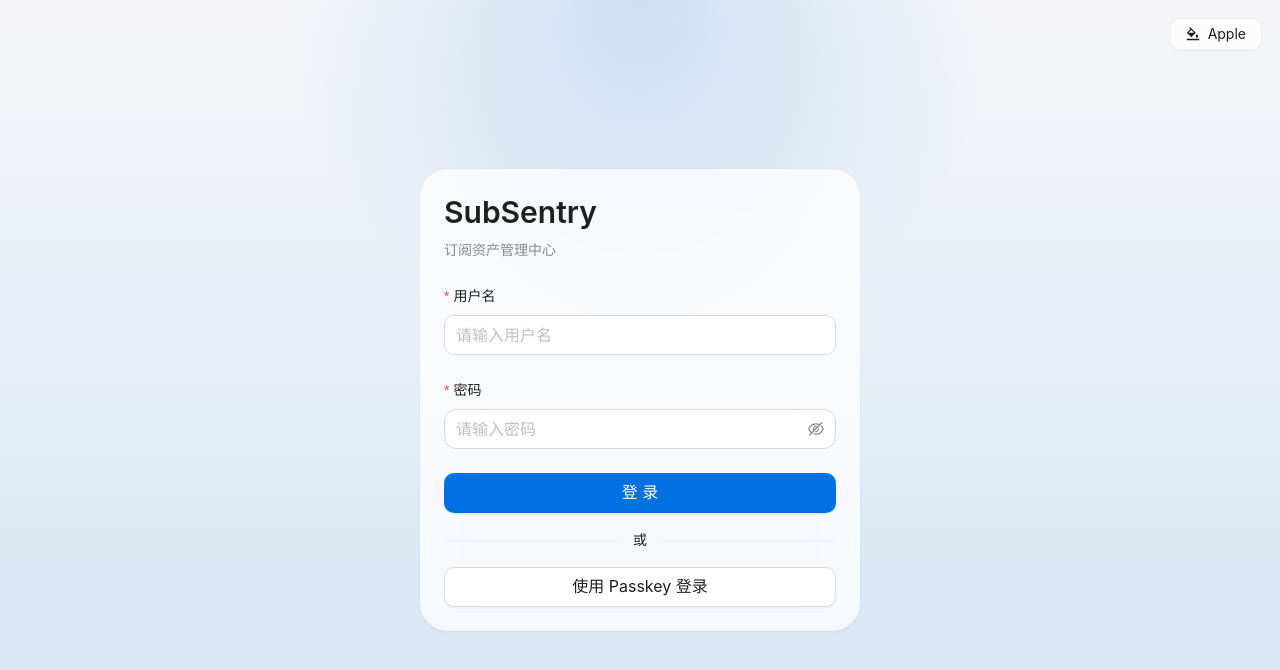
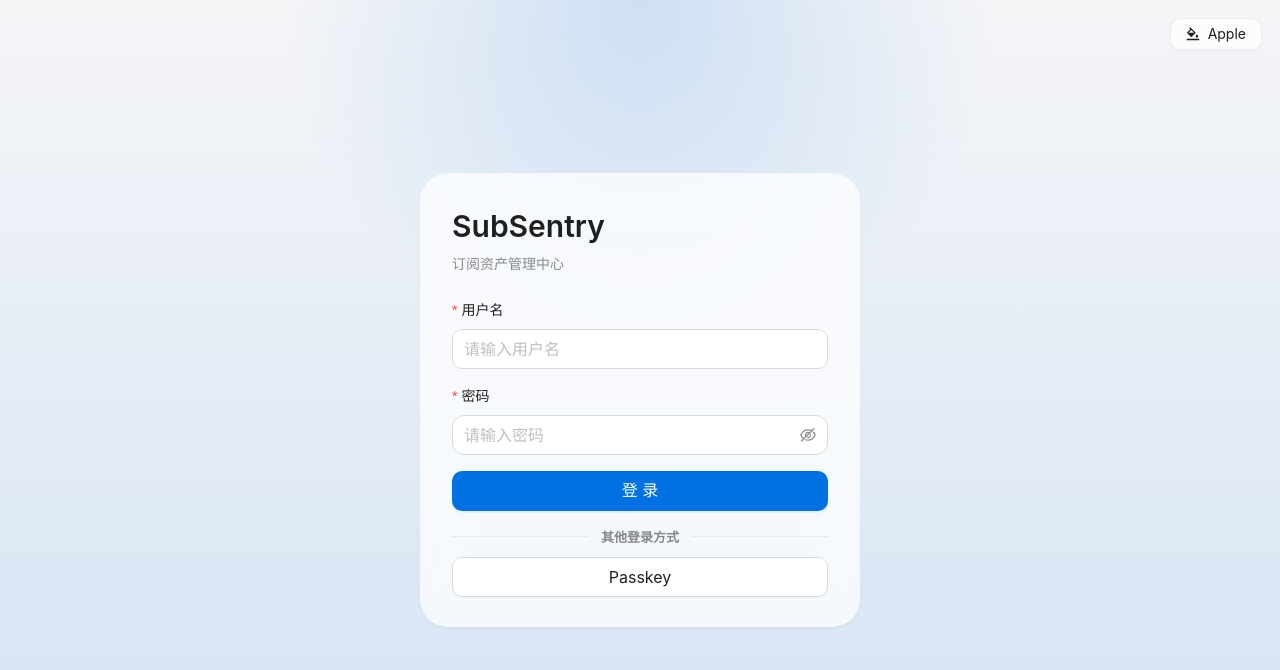
Before and after one commit to YuWan-030/subsentry-public, a React (Vite) app in the folder frontend/: page /login in a window 1280 px wide. Shown: the top 670 px of the page. Built offline with nearby package versions, Linux system fonts and the light colour scheme; no server answers.

Commit message:
优化登录页备用登录布局

```diff
--- a/frontend/src/pages/LoginPage.tsx
+++ b/frontend/src/pages/LoginPage.tsx
@@ -1,5 +1,5 @@
 import { BgColorsOutlined } from "@ant-design/icons";
-import { Button, Card, Divider, Form, Input, Typography } from "antd";
+import { Button, Card, Form, Input, Typography } from "antd";
 import { useEffect, useRef, useState } from "react";
 import { useNavigate } from "react-router-dom";
 import { fetchOnAuthConfig, fetchTurnstileConfig, finishPasskeyAuthentication, startOnAuth, startPasskeyAuthentication } from "../api/auth";
@@ -197,7 +197,7 @@
           </div>
           <Typography.Text type="secondary">订阅资产管理中心</Typography.Text>
         </div>
-        <Form form={form} layout="vertical" onFinish={onFinish}>
+        <Form className="login-form" form={form} layout="vertical" onFinish={onFinish}>
           <Form.Item name="username" label="用户名" rules={[{ required: true, message: "请输入用户名" }]}>
             <Input size="large" placeholder="请输入用户名" autoComplete="username" />
           </Form.Item>
@@ -209,25 +209,26 @@
               <TurnstileBox key={turnstileNonce} siteKey={turnstileSiteKey} onTokenChange={setTurnstileToken} />
             </Form.Item>
           ) : null}
-          <Button type="primary" htmlType="submit" block size="large" style={{ borderRadius: 12 }}>
+          <Button type="primary" htmlType="submit" block size="large" className="login-submit-button">
             登录
           </Button>
         </Form>
+        {passkeySupported || onauthEnabled ? (
+          <div className="login-alt-actions">
+            <div className="login-alt-label">其他登录方式</div>
+            <div className="login-alt-grid">
               {passkeySupported ? (
-          <>
-            <Divider plain>或</Divider>
                 <Button block size="large" loading={passkeyLoading} onClick={() => void loginWithPasskey()}>
-              使用 Passkey 登录
+                  Passkey
                 </Button>
-          </>
               ) : null}
               {onauthEnabled ? (
-          <>
-            <Divider plain>或</Divider>
                 <Button block size="large" icon={<OnAuthIcon />} loading={onauthLoading} onClick={() => void loginWithOnAuth()}>
-              使用 OnAuth 登录
+                  OnAuth
                 </Button>
-          </>
+              ) : null}
+            </div>
+          </div>
         ) : null}
       </Card>
       <SiteFooter fixed />
--- a/frontend/src/styles.css
+++ b/frontend/src/styles.css
@@ -179,6 +179,55 @@
   display: flex;
   align-items: center;
   gap: 12px;
+}
+
+.login-card .ant-card-body {
+  padding: 34px 32px 30px;
+}
+
+.login-form .ant-form-item {
+  margin-bottom: 16px;
+}
+
+.login-submit-button {
+  border-radius: 12px !important;
+}
+
+.login-alt-actions {
+  margin-top: 16px;
+}
+
+.login-alt-label {
+  display: flex;
+  align-items: center;
+  gap: 12px;
+  margin-bottom: 10px;
+  color: var(--text-sub);
+  font-size: 13px;
+  font-weight: 600;
+  white-space: nowrap;
+}
+
+.login-alt-label::before,
+.login-alt-label::after {
+  content: "";
+  flex: 1;
+  height: 1px;
+  background: var(--glass-border);
+}
+
+.login-alt-grid {
+  display: grid;
+  grid-template-columns: repeat(2, minmax(0, 1fr));
+  gap: 10px;
+}
+
+.login-alt-grid .ant-btn {
+  border-radius: 12px;
+}
+
+.login-alt-grid .ant-btn:only-child {
+  grid-column: 1 / -1;
 }
 
 .turnstile-wrap {
@@ -667,4 +716,12 @@
     background-size: cover, 460px auto;
     background-position: center top, center top;
   }
+
+  .login-card .ant-card-body {
+    padding: 24px 20px 22px !important;
+  }
+
+  .login-alt-grid {
+    grid-template-columns: 1fr;
+  }
 }
```
Lines whose indentation alone changed are shown as unchanged.
